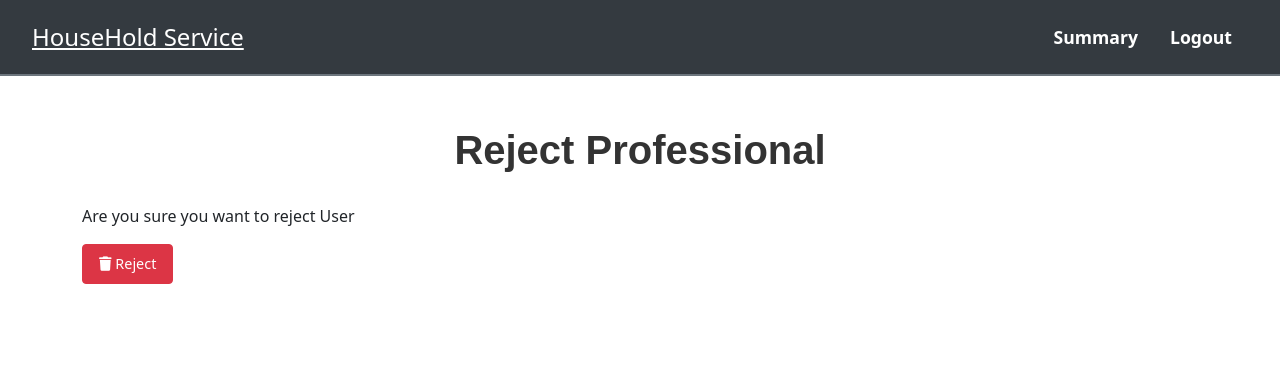
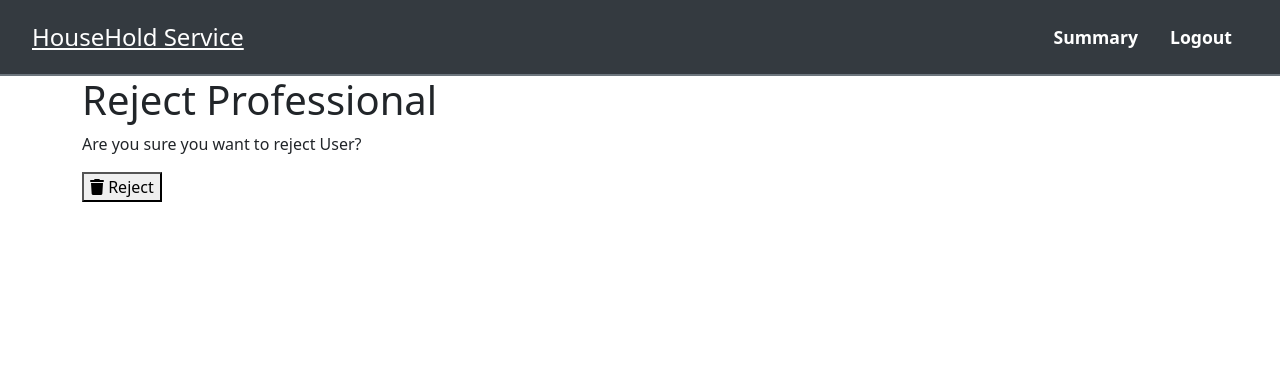
Before and after one commit to vanika02/HouseholdApp, a Flask app: page /professional/1/reject in a window 1280 px wide. Shown: the top 376 px of the page. Run offline with Flask 3, Linux system fonts and the light colour scheme; the visitor is signed in with stand-in values (Sample User, id 1); data comes from the database, SQL or seed files in the repository; tables that the repository leaves empty hold one stand-in row (values such as "Sample post"); parts of the project's set-up code (start-up, migrations or seed data) failed here and were passed over; some libraries are stand-ins or nearby versions.

Commit message:
refactor: reject prof page modified

```diff
--- a/app/templates/professional/reject.html
+++ b/app/templates/professional/reject.html
@@ -1,18 +1,18 @@
 {% extends 'layout.html' %}
 
 {% block title %}
-    Delete Service
+Delete Service
 {% endblock %}
 
 {% block content %}
-<h1 class="display-1">
+<h1 class="rej-title">
     Reject Professional
 </h1>
-<p class="f-3">Are you sure you want to reject {{professional.fullname}}</p>
+<p class="rej-text">Are you sure you want to reject {{professional.fullname}}?</p>
 
-<form action="{{ url_for('reject_professional', id=professional.id)}}" method="POST" class="form">
+<form action="{{ url_for('admin.reject_professional', id=professional.id)}}" method="POST" class="form">
     <div class="form-group">
-        <button type="submit" class="btn btn-danger">
+        <button type="submit" class="rej-btn">
             <i class="fas fa-trash"></i>
             Reject
         </button>
```
